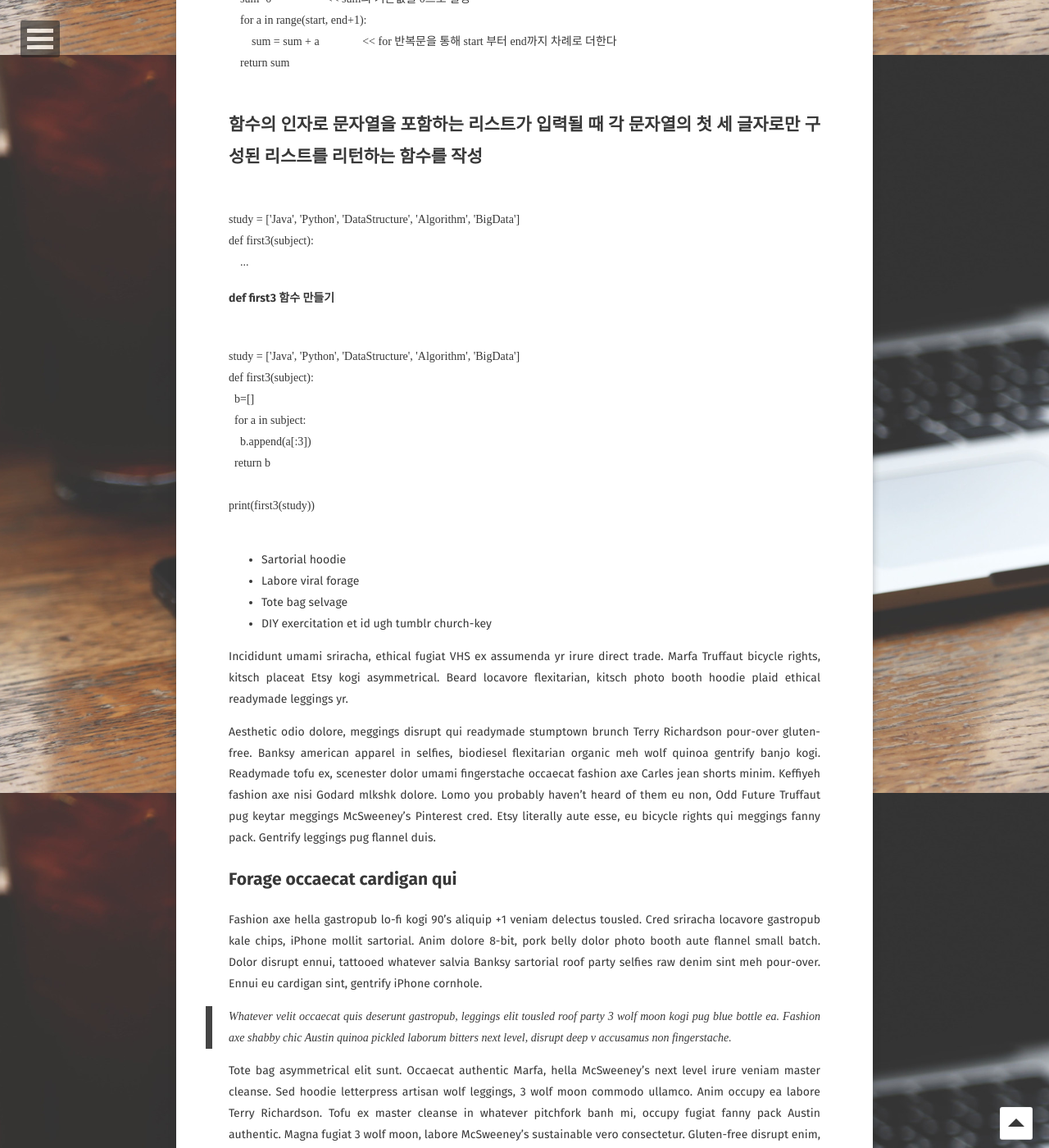
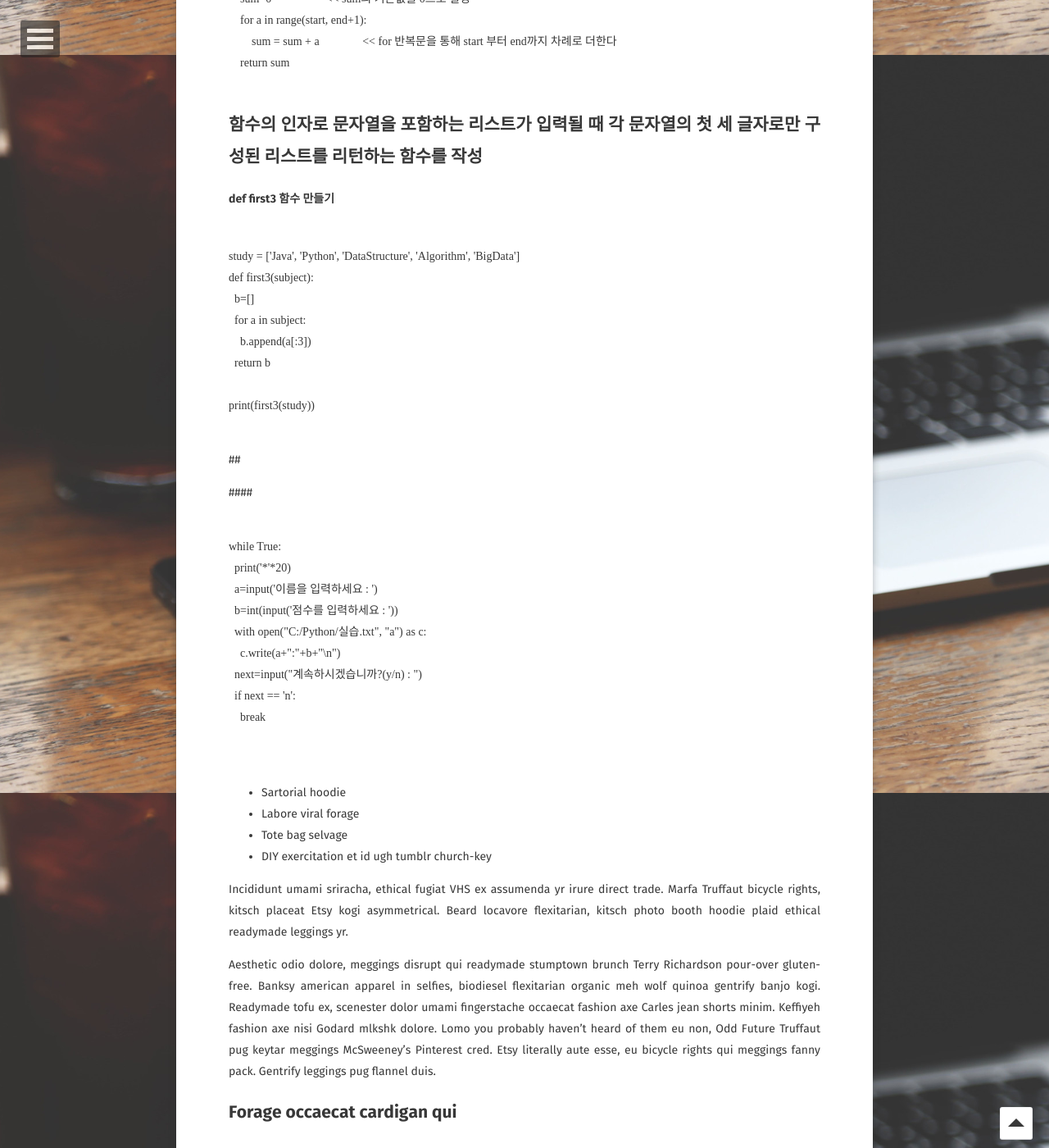
Before and after one commit to dbwjddl5611/dbwjddl5611.github-com, a Jekyll site: the page built from _posts/2021-11-24-sum-post.md, in a window 1280 px wide and 1400 px high, scrolled down 833 px. Shown: the whole window at 82% size. Built offline with Jekyll 4.4.1, drawn with Linux system fonts in a browser that asks for light colours; some web fonts are replaced; comment, search, counter and statistics services are not loaded.

Commit message:
Update 2021-11-24-sum-post.md

```diff
--- a/_posts/2021-11-24-sum-post.md
+++ b/_posts/2021-11-24-sum-post.md
@@ -37,14 +37,6 @@ def sum(start, end):
 ## 함수의 인자로 문자열을 포함하는 리스트가 입력될 때 각 문자열의 첫 세 글자로만 구성된 리스트를 리턴하는 함수를 작성
 
 
-<pre><code>
-study = ['Java', 'Python', 'DataStructure', 'Algorithm', 'BigData']
-def first3(subject):
-    ...
-</code></pre>
-
-
-
 #### def first3 함수 만들기
 <pre><code>
 study = ['Java', 'Python', 'DataStructure', 'Algorithm', 'BigData']
@@ -59,6 +51,23 @@ print(first3(study))
 </code></pre>
 
 
+
+##
+
+
+####
+<pre><code>
+while True:
+  print('*'*20)
+  a=input('이름을 입력하세요 : ')
+  b=int(input('점수를 입력하세요 : '))
+  with open("C:/Python/실습.txt", "a") as c:
+    c.write(a+":"+b+"\n")
+  next=input("계속하시겠습니까?(y/n) : ")
+  if next == 'n':
+    break
+
+ </code></pre>
 
 
 
```
